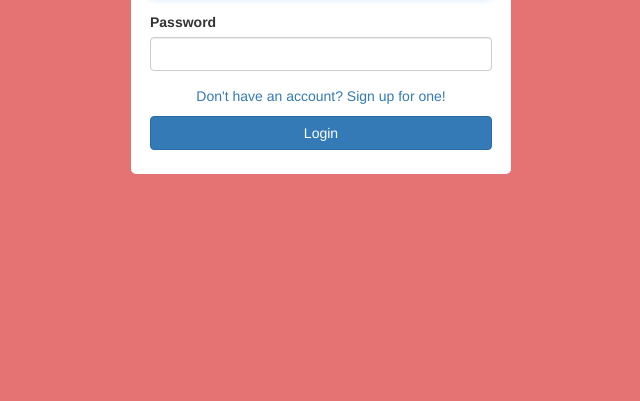
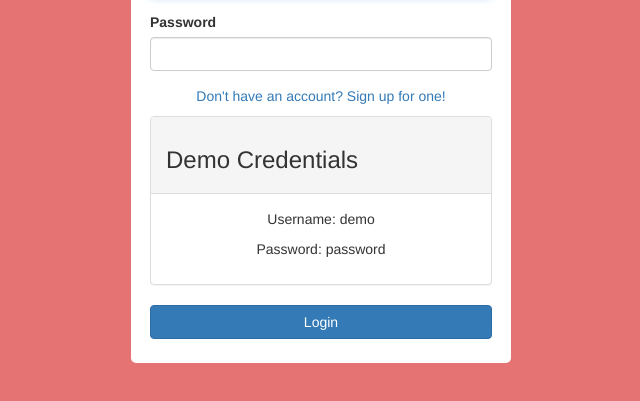
Before and after one commit to cnsheafe/pomodoro-time, a website built with webpack: page public/login/index.html in a window 1280 px wide. Shown: the part 229-630 px from the top of the page, without its empty margins (319-959 px from the left). Built offline with nearby package versions, Linux system fonts and the light colour scheme.

Commit message:
Added democredentials

```diff
--- a/public/login/index.html
+++ b/public/login/index.html
@@ -27,13 +27,28 @@
     <form action="/login" method="post">
       <div class="form-group">
         <label for="username-input">Username</label>
-        <input type="text" id="username-input" class="form-control" name="username" autocomplete="off" autofocus="" inputmode="verbatim" maxlength="24" required="">
+        <input type="text" id="username-input"
+          class="form-control" name="username"
+          autocomplete="off" autofocus=""
+          inputmode="verbatim" maxlength="24" required="">
       </div>
       <div class="form-group">
         <label for="password-input">Password</label>
-        <input type="password" id="password-input" class="form-control" name="password" inputmode="verbatim" maxlength="24" min="8" required="">
+        <input type="password" id="password-input"
+          class="form-control" name="password"
+          inputmode="verbatim" maxlength="24"
+          min="8" required="">
       </div>
       <p><a href="/signup">Don't have an account? Sign up for one!</a></p>
+      <div class="panel panel-default">
+        <div class="panel-heading">
+          <h3>Demo Credentials</h3>
+        </div>
+        <div class="panel-body">
+          <p>Username: demo</p>
+          <p>Password: password</p>
+        </div>
+      </div>
       <button type="submit" class="btn btn-primary">Login</button>
     </form>
   </main>
```
